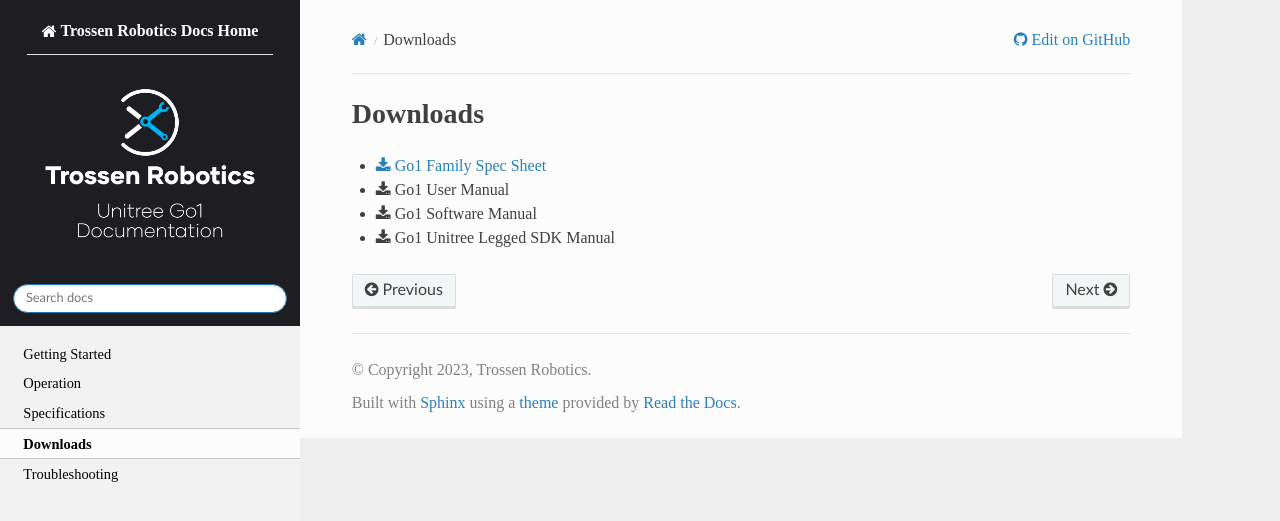
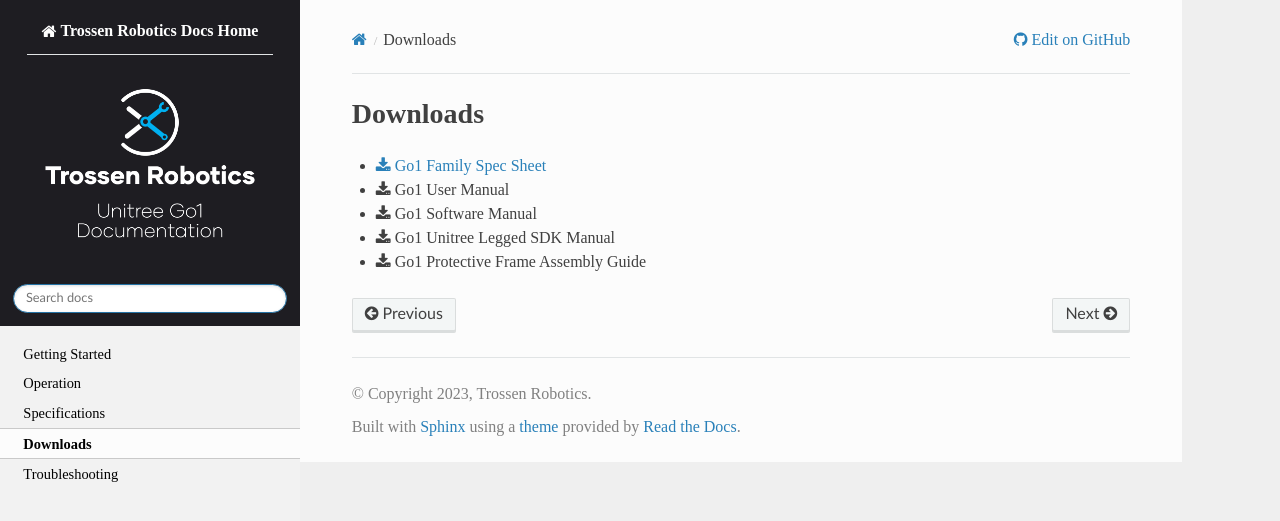
Before and after one commit to TrossenRobotics/unitree_go1_docs, a Sphinx documentation site: the page built from docs/downloads.rst, in a window 1280 px wide. Shown: the top 521 px of the page. Built offline with Sphinx 7.4.7 and the Read the Docs theme 2.0.0, drawn with Linux system fonts in a browser that asks for light colours; some web fonts are replaced; formulas are drawn with MathJax 3.

Commit message:
Add frame assembly guide to downloads

```diff
--- a/docs/downloads.rst
+++ b/docs/downloads.rst
@@ -6,3 +6,4 @@
 *   :download:`Go1 User Manual</_downloads/go1_user_manual.pdf>`
 *   :download:`Go1 Software Manual</_downloads/go1_software_manual.pdf>`
 *   :download:`Go1 Unitree Legged SDK Manual</_downloads/go1_unitree_legged_sdk_manual.pdf>`
+*   :download:`Go1 Protective Frame Assembly Guide </_downloads/go1_protective_frame_assembly_guide.pdf>`
```
Also changed, not shown: 1 other file.
